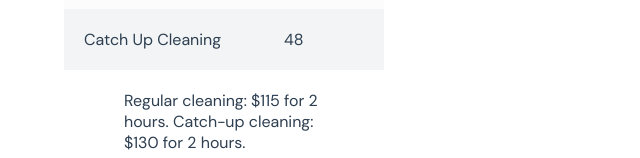
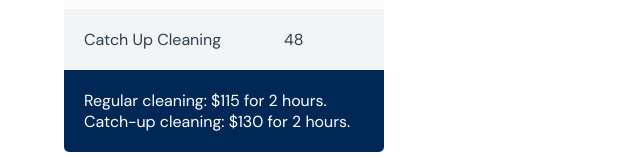
Before and after one commit to steve0288/cleaner, a Vue app: page /#/prices in a window 1280 px wide. Shown: the part 822-980 px from the top of the page, without its empty margins (416-1056 px from the left). Built offline with nearby package versions, Linux system fonts and the light colour scheme.

Commit message:
Modified price table footer

```diff
--- a/src/assets/scss/cleaner.scss
+++ b/src/assets/scss/cleaner.scss
@@ -25,6 +25,7 @@ footer{
     display: flex;
   }
   h3{
+    margin-bottom: 0;
     font-size: 17px;
   }
   div{
--- a/src/views/AboutView.vue
+++ b/src/views/AboutView.vue
@@ -3,3 +3,21 @@
     <h1>This is an about page</h1>
   </div>
 </template>
+<script lang="ts">
+import { defineComponent } from 'vue'
+
+export default defineComponent({
+  // eslint-disable-next-line @typescript-eslint/no-empty-function
+  data() {
+  },
+  // eslint-disable-next-line @typescript-eslint/no-empty-function
+  created() {
+
+  }
+})
+</script>
+
+<style lang="scss">
+@import "../assets/scss/variables.scss";
+
+</style>
--- a/src/views/PricesView.vue
+++ b/src/views/PricesView.vue
@@ -84,7 +84,7 @@ export default defineComponent({
   text-align: left;
   margin: auto;
   margin-top: 10px;
-  width: 290px;
+  max-width: 320px;
 
   .col:first-child{
     width: 200px;
@@ -99,6 +99,7 @@ export default defineComponent({
     h2{
       margin: 10px 0;
     }
+
     h3{
       margin: 0;
     }
@@ -106,6 +107,34 @@ export default defineComponent({
   .row{
     padding: 20px;
   }
+}
+
+.price-footer{
+  display: block;
+  max-width: 340px;
+  width: 100%;
+  text-align: left;
+}
+
+.price-header{
+  h3{
+    margin: 0;
+  }
+}
+
+.price-footer .row{
+  border-bottom-left-radius: 5px;
+  border-bottom-right-radius: 5px;
+  background-color: $hole-crew-navy;
+  color: white;
+  .col{
+    max-width: 320px;
+    width: 100%;
+  }
+}
+
+.price-header{
+  background-color: black;
 }
 
 .price-button{
```
